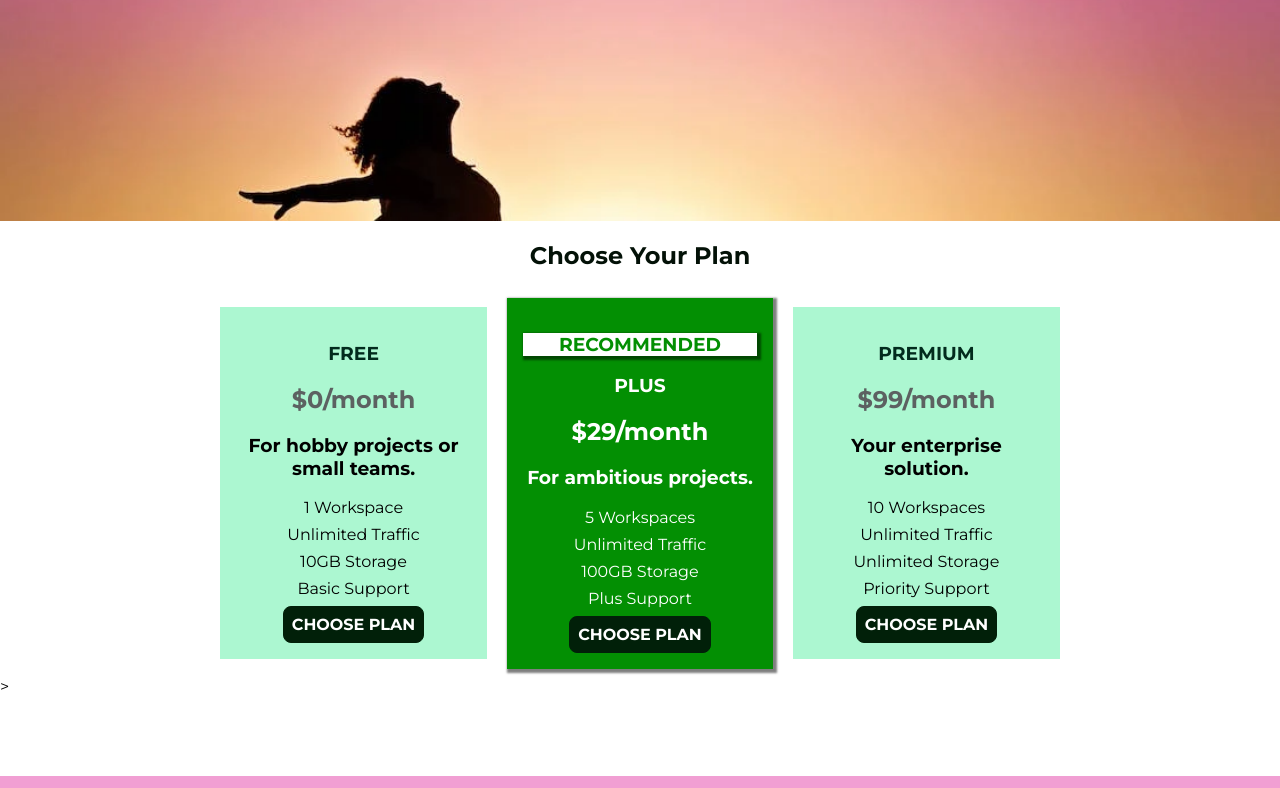
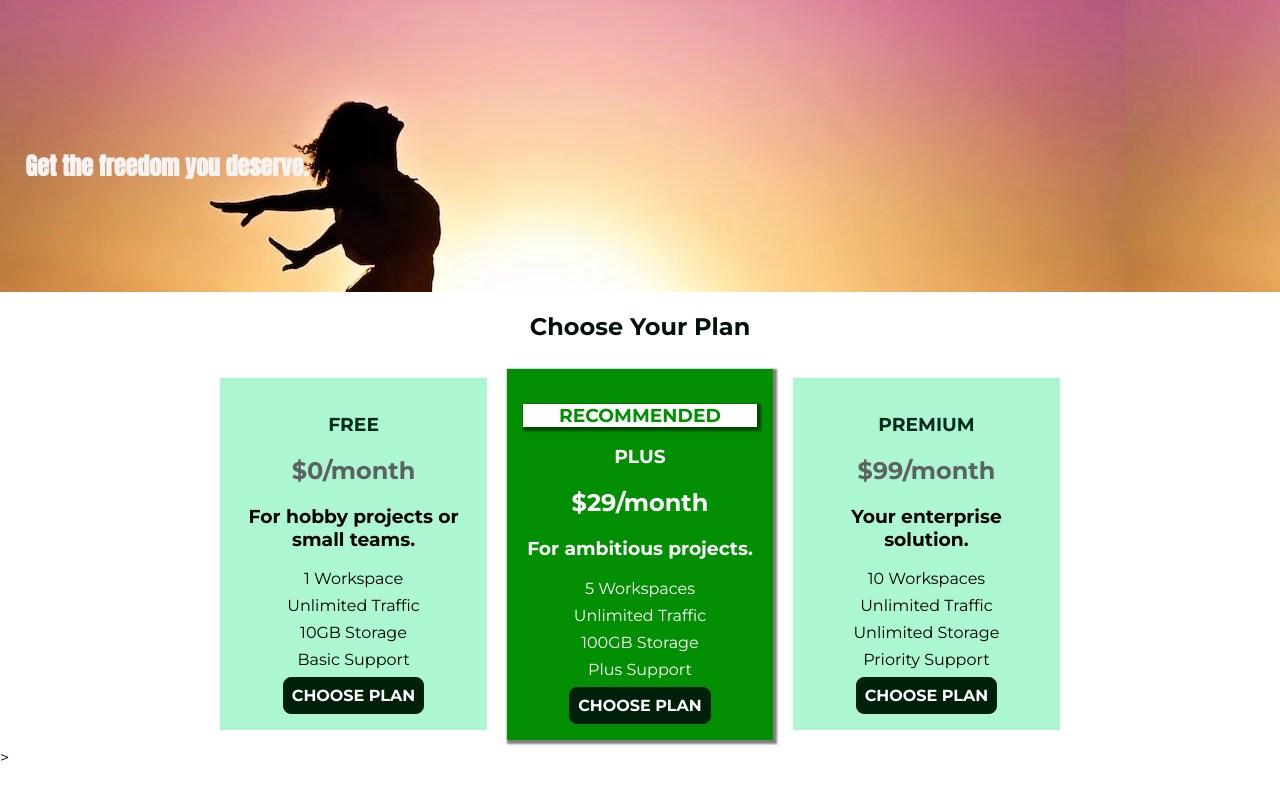
Before and after one commit to PayalKakadiya/CssProject, a plain HTML site: page index.html in a window 1280 px wide. Shown: the part 79-867 px from the top of the page. Drawn offline with Linux system fonts and the light colour scheme.

Commit message:
positioning complete

```diff
--- a/main.css
+++ b/main.css
@@ -1,12 +1,16 @@
 #product-overview {
   background: url(freedom.png);
-  padding: 20px;
-  height: 300px;
+  width: 100%;
+  padding: 10px;
+  height: 328px;
+  margin-top: 43px;
+  position: relative;
+}
 
+/*
   background-repeat: no-repeat;
-  /* background-attachment: fixed; */
-  background-size: cover;
-}
+  background-attachment: fixed;
+  background-size: cover; */
 
 .section-title {
   color: #031107;
@@ -15,7 +19,10 @@
 
 #product-overview h1 {
   color: rgb(248, 243, 243);
-  font-family: 'Anton', sans-serif;
+  font-family: "Anton", sans-serif;
+  top: 50%;
+  left: 2%;
+  position: absolute;
 }
 .plan {
   background: rgb(172, 247, 209);
--- a/packages/packages.css
+++ b/packages/packages.css
@@ -36,6 +36,7 @@ main {
   color: white;
   background-color: #ff5454;
   padding: 10px;
+
 }
 
 .package-subtitle {
--- a/shared.css
+++ b/shared.css
@@ -2,7 +2,7 @@
   box-sizing: border-box;
 }
 body {
-  font-family: 'Montserrat', sans-serif;
+  font-family: "Montserrat", sans-serif;
   margin: 0;
 }
 
@@ -57,6 +57,8 @@ body {
   width: 100%;
   padding: 8px 16px;
   position: fixed;
+  top: 0;
+  left: 0;
   z-index: 1;
 }
 
```
